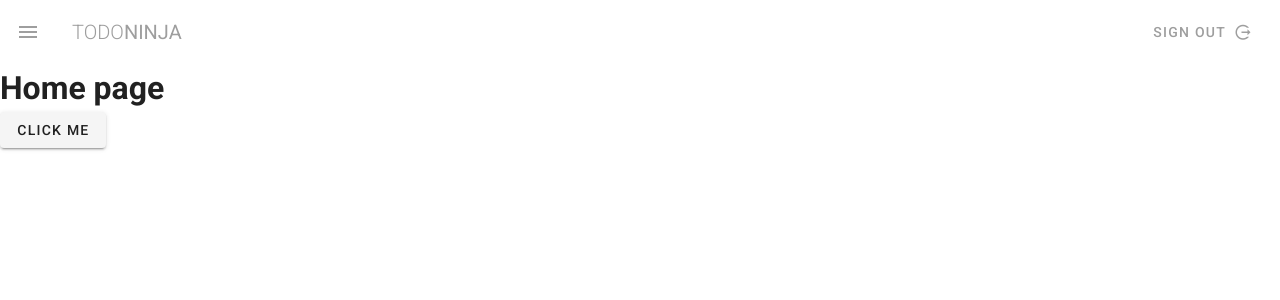
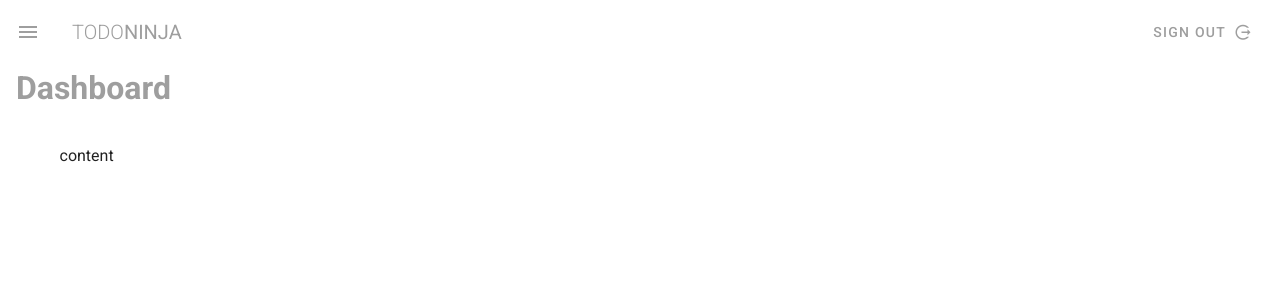
Before and after one commit to rafal-mi/todo-ninja, a Vue app: page / in a window 1280 px wide. Shown: the top 300 px of the page. Built offline with nearby package versions, Linux system fonts and the light colour scheme.

Commit message:
Completed #12 Margins

```diff
--- a/src/App.vue
+++ b/src/App.vue
@@ -1,7 +1,7 @@
 <template>
   <v-app class="grey lighten-4">
     <Navbar />
-    <v-content>
+    <v-content class="mx-4 mb-4">
       <router-view></router-view>
     </v-content>
   </v-app>
--- a/src/router.js
+++ b/src/router.js
@@ -1,6 +1,8 @@
 import Vue from 'vue'
 import Router from 'vue-router'
-import Home from './views/Home.vue'
+import Dashboard from './views/Dashboard.vue'
+import Projects from './views/Projects.vue'
+import Team from './views/Team.vue'
 
 Vue.use(Router)
 
@@ -10,16 +12,18 @@
   routes: [
     {
       path: '/',
-      name: 'home',
-      component: Home
+      name: 'dashboard',
+      component: Dashboard
     },
     {
-      path: '/about',
-      name: 'about',
-      // route level code-splitting
-      // this generates a separate chunk (about.[hash].js) for this route
-      // which is lazy-loaded when the route is visited.
-      component: () => import(/* webpackChunkName: "about" */ './views/About.vue')
+      path: '/projects',
+      name: 'projects',
+      component: Projects
+    },
+    {
+      path: '/team',
+      name: 'team',
+      component: Team
     }
   ]
 })
--- a/src/views/About.vue
+++ /dev/null
@@ -1,5 +0,0 @@
-<template>
-  <div class="about">
-    <h1>This is an about page</h1>
-  </div>
-</template>
--- /dev/null
+++ b/src/views/Dashboard.vue
@@ -0,0 +1,17 @@
+<template>
+  <div class="dashboard">
+    <h1 class="subheading grey--text">Dashboard</h1>
+
+    <v-container class="my-5">
+        content
+    </v-container>
+
+  </div>
+</template>
+
+<script>
+
+export default {
+
+};
+</script>
--- a/src/views/Home.vue
+++ /dev/null
@@ -1,15 +0,0 @@
-<template>
-  <div class="home">
-    <h1>Home page</h1>
-
-    <!-- <v-btn class="hidden-md-and-down">Click me</v-btn> -->
-    <!-- <v-btn class="hidden-md-and-up">Click me</v-btn> -->
-    <v-btn class="hidden-sm-only">Click me</v-btn>
-  </div>
-</template>
-
-<script>
-
-export default {
-};
-</script>
--- /dev/null
+++ b/src/views/Projects.vue
@@ -0,0 +1,17 @@
+<template>
+  <div class="projects">
+    <h1 class="subheading grey--text">Projects</h1>
+
+    <v-container class="my-5">
+        content
+    </v-container>
+
+  </div>
+</template>
+
+<script>
+
+export default {
+
+};
+</script>
--- /dev/null
+++ b/src/views/Team.vue
@@ -0,0 +1,17 @@
+<template>
+  <div class="team">
+    <h1 class="subheading grey--text">Team</h1>
+
+    <v-container class="my-5">
+        content
+    </v-container>
+
+  </div>
+</template>
+
+<script>
+
+export default {
+
+};
+</script>
```
